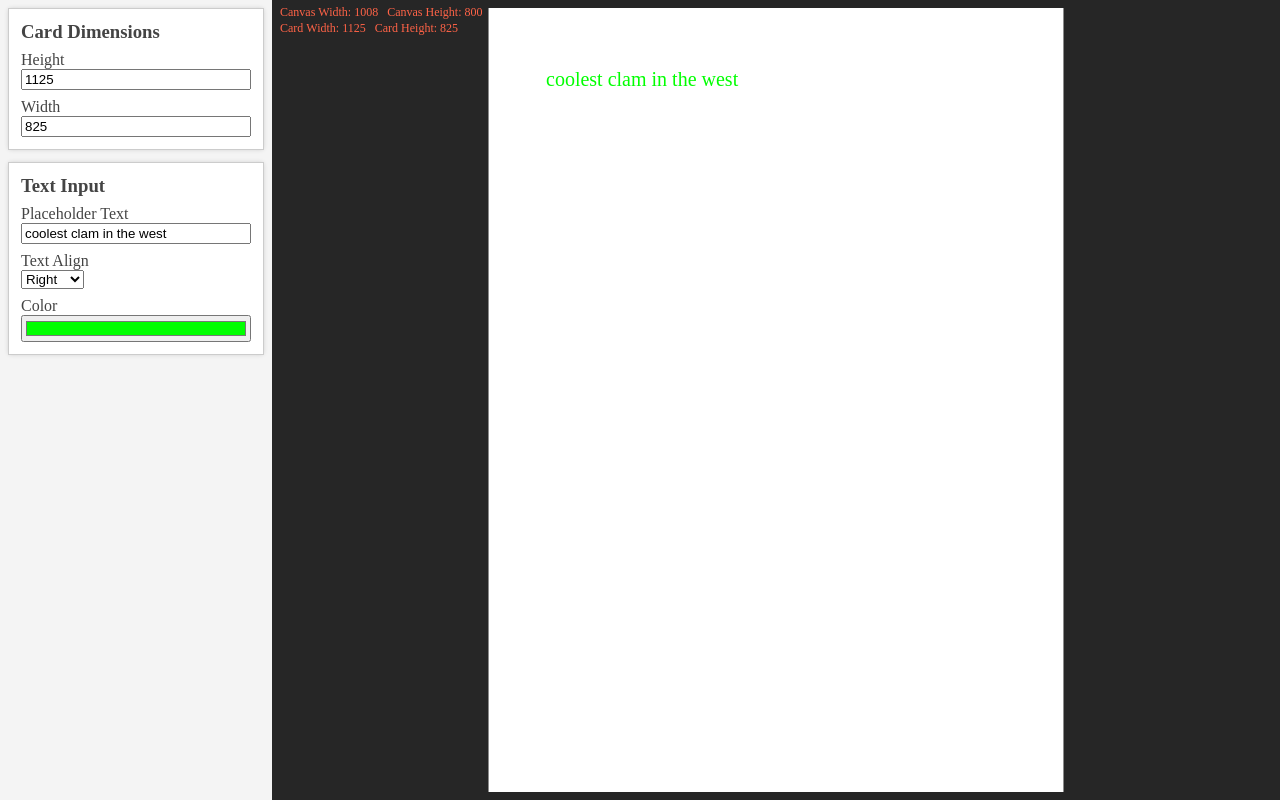
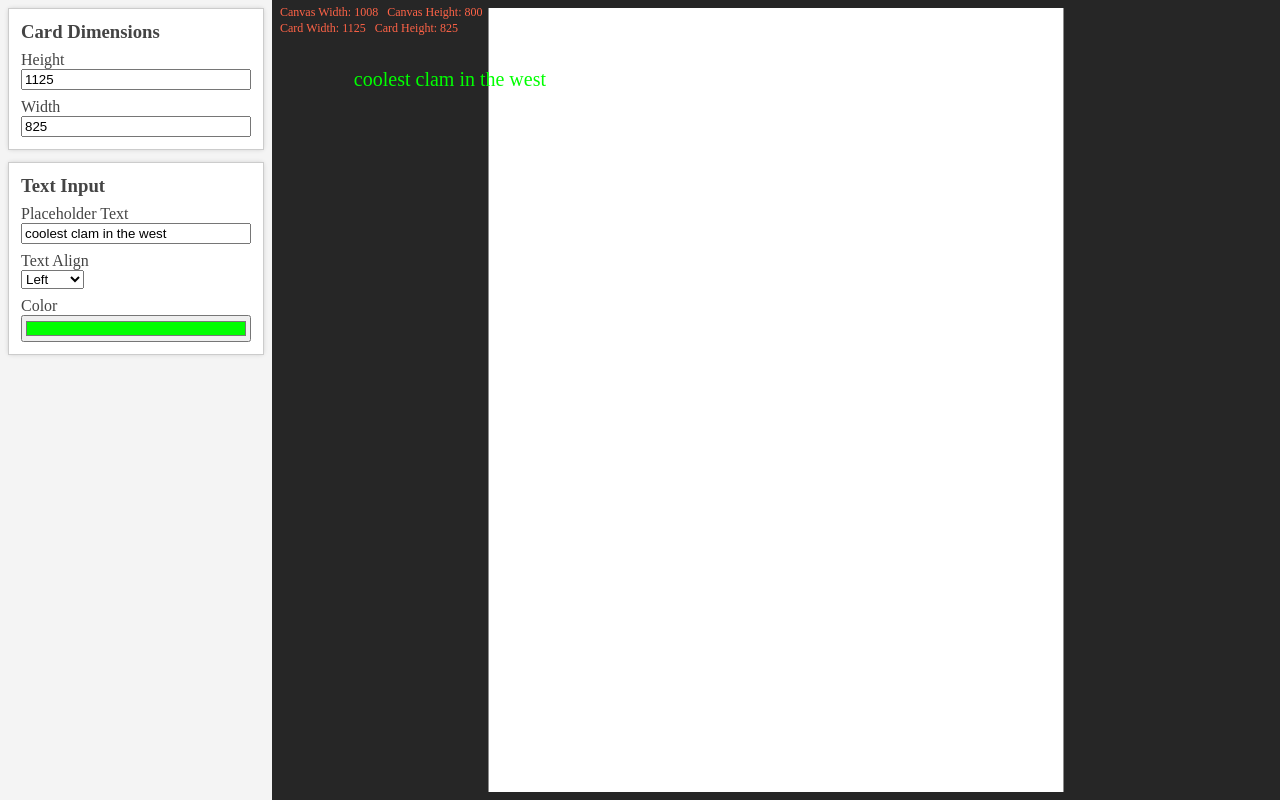
Before and after one commit to saint-justin/dummycards, a React (Vite) app: page / in a window 1280 px wide. Built offline with nearby package versions, Linux system fonts and the light colour scheme; the HTML template or start-up script is replaced by a standard one.

Commit message:
Added updates to dropdown. at 90% capacity, still needs default options to set properly before being done

```diff
--- a/src/components/atoms/Dropdown.tsx
+++ b/src/components/atoms/Dropdown.tsx
@@ -1,4 +1,5 @@
 import * as React from 'react';
+import { useEffect } from 'react';
 import { capitalizeFirst, cleanString } from '../../utils/Helpers';
 
 type WDropdownProps = {
@@ -17,16 +18,8 @@ const WidgetDropdown = (props: WDropdownProps): JSX.Element => {
   } = props;
 
   // Helper fxns to clean names and generate option boxes from strings
-  const generateOptions = (opts: string[]): JSX.Element[] => {
-    let defaultSelected = false;
-    const elements = opts.map((s: string): JSX.Element => {
-      if (s === defaultOption) defaultSelected = true;
-      // eslint-disable-next-line max-len
-      return <option value={s.toLowerCase()} key={s}>{capitalizeFirst(s)}</option>;
-    });
-    if (!defaultSelected) throw new Error('Error: No default element selected in dropdown');
-    return elements;
-  };
+  // eslint-disable-next-line max-len
+  const generateOptions = (opts: string[]): JSX.Element[] => opts.map((s: string): JSX.Element => <option value={s.toLowerCase()} key={s}>{capitalizeFirst(s)}</option>);
 
   // Event for handling select changes
   const handleSelectChange = (e:React.ChangeEvent<HTMLSelectElement>) => {
@@ -36,19 +29,23 @@ const WidgetDropdown = (props: WDropdownProps): JSX.Element => {
       return;
     }
 
-    // Converts the given value to a real value based on lookup table
-    const val = e.target?.value;
-
     // Update the parent w/ the given action if able
     if (!action) throw new Error(`Error: Action not implemented for dropdown (${name})`);
+
+    // Set in the value
+    const val = e.target.value;
     action(val);
   };
+
+  useEffect(() => {
+    action(defaultOption);
+  }, []);
 
   return (
     <div className="flex-row" id={`dropdown_${cleanString(name)}`}>
       <select
         onChange={handleSelectChange}
-        defaultValue={defaultOption}
+        placeholder={defaultOption}
       >
         {generateOptions(options)}
       </select>
```
